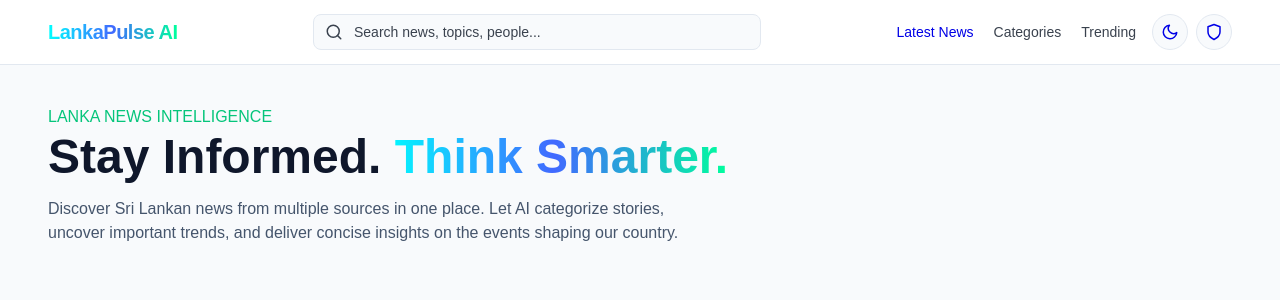
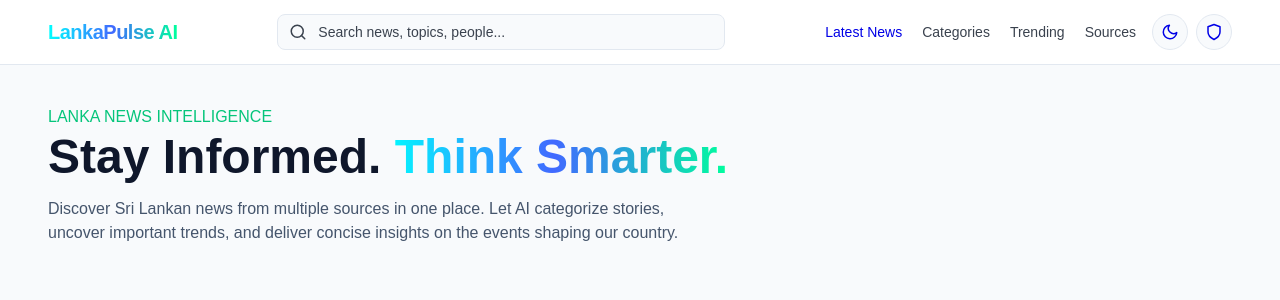
Before and after one commit to NipunaSudesh/LankaPulse-AI, a Next.js app in the folder next-frontend/: page / in a window 1280 px wide. Shown: the top 300 px of the page. Built offline with nearby package versions, Linux system fonts and the light colour scheme.

Commit message:
feat: add Next.js frontend and Laravel backend

```diff
--- a/next-frontend/src/components/Navbar.jsx
+++ b/next-frontend/src/components/Navbar.jsx
@@ -12,7 +12,7 @@ const LINKS = [
   { href: '/', label: 'Latest News' },
   { href: '/categories', label: 'Categories' },
   { href: '/trending', label: 'Trending' },
-  // { href: '/sources', label: 'Sources' },
+  { href: '/sources', label: 'Sources' },
 ];
 
 export default function Navbar() {
```
